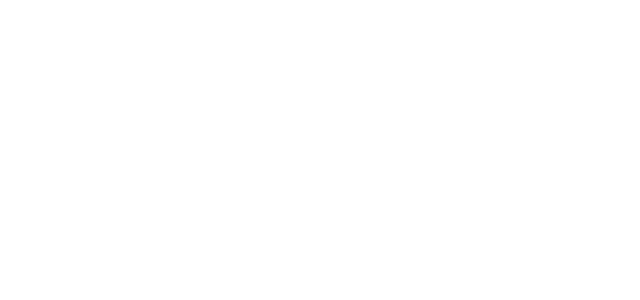
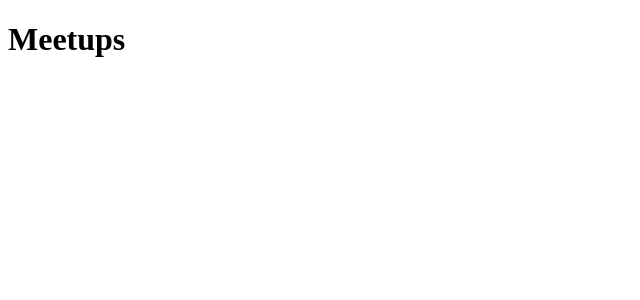
Before and after one commit to Zefevr/meetup-app, a React (Create React App) app in the folder client_src/: page / in a window 1280 px wide. Shown: the top 300 px of the page, without its empty margins (0-640 px from the left). Built offline with nearby package versions, Linux system fonts and the light colour scheme.

Commit message:
Main components and Routes added

```diff
--- a/client_src/package.json
+++ b/client_src/package.json
@@ -10,7 +10,7 @@
     "react-scripts": "1.1.4"
   },
   "scripts": {
-    "start": "react-scripts start",
+    "start": "set PORT=3001 && react-scripts start",
     "build": "react-scripts build",
     "test": "react-scripts test --env=jsdom",
     "eject": "react-scripts eject"
--- a/client_src/src/App.js
+++ b/client_src/src/App.js
@@ -1,19 +1,13 @@
 import React from 'react';
 import './App.css';
-import { BrowserRouter as Router, Route } from 'react-router-dom'
-import Meetups from './components/Meetups'
-import About from './components/About'
-
+import Main from './components/Main'
 
 const App = () => (
-  <main>
-      <Router>
-          <div>
-          <Route exact path='/' componet={Meetups} />
-          <Route exact path='/about' componet={About} />
-          </div>
-      </Router>
-   </main>
+
+    <div>
+        <Main />
+    </div>
+
 )
 
 export default App
--- a/client_src/src/components/Main.js
+++ b/client_src/src/components/Main.js
@@ -4,14 +4,13 @@
 import About from './About'
 
 const Main = () => (
-    <main>
-        <Router>
-            <div>
-            <Route exact path='/' componet={Meetups} />
-            <Route exact path='/about' componet={About} />
-            </div>
-        </Router>
-     </main>
+
+    <Router>
+        <div>
+            <Route exact path="/" component={Meetups}/>
+            <Route path="/about" component={About}/>
+        </div>
+    </Router>
 )
 
 export default Main
--- a/client_src/src/index.js
+++ b/client_src/src/index.js
@@ -1,6 +1,5 @@
 import React from 'react';
 import ReactDOM from 'react-dom';
-
 import App from './App';
 import registerServiceWorker from './registerServiceWorker';
 
```
